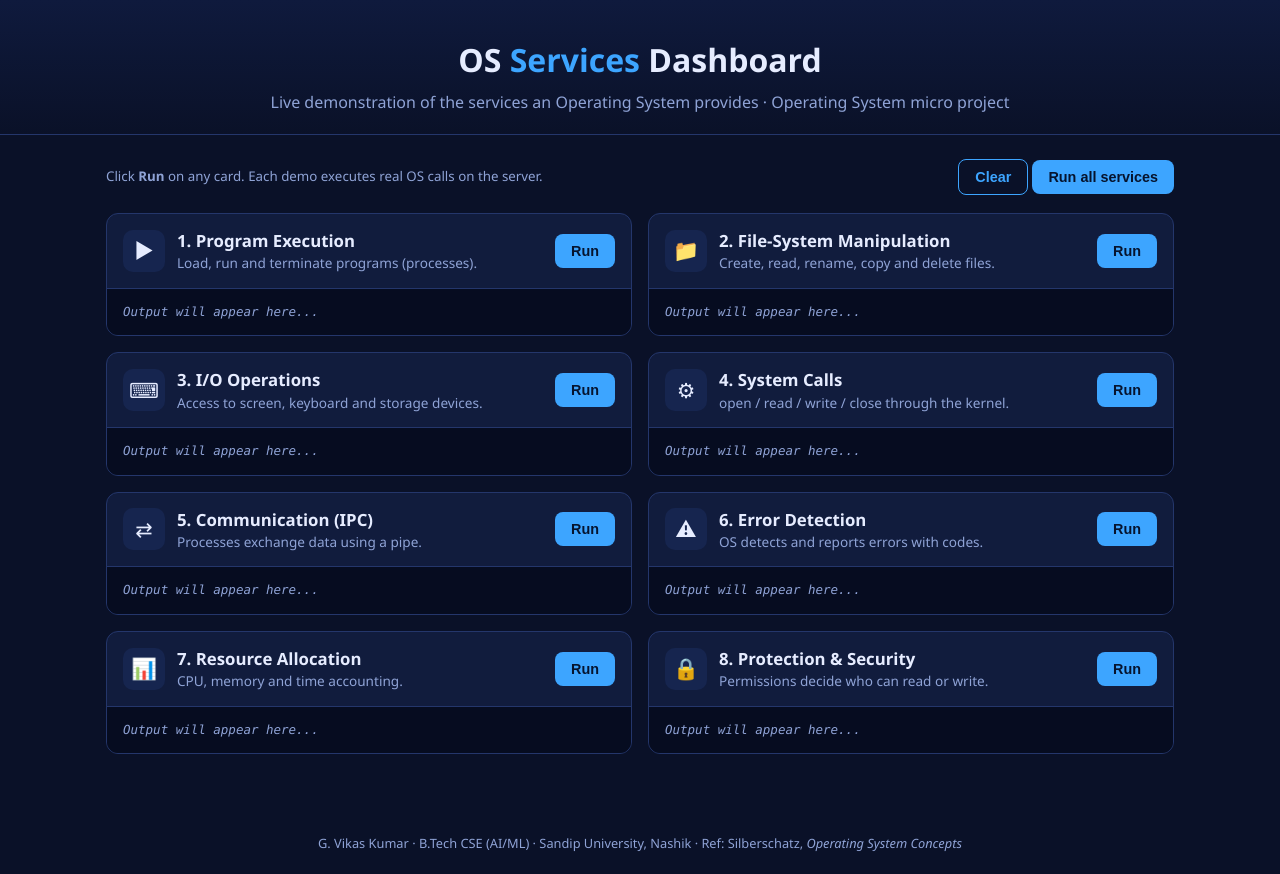
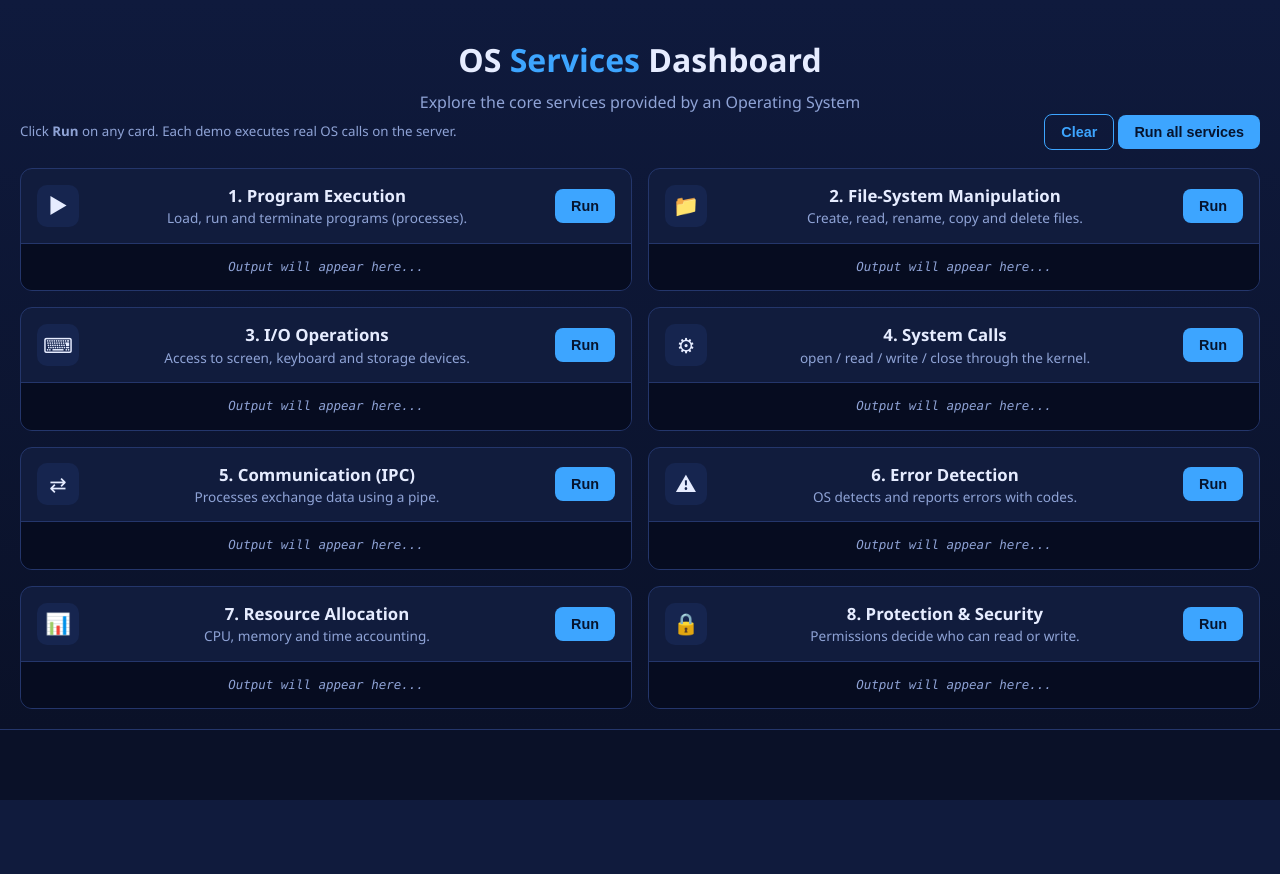
Before and after one commit to vikas70521-code/os-services-flask, a Flask app: page / in a window 1280 px wide. After the commit the page ends 800 px from the top, so only its background shows below. Run offline with Flask 3, Linux system fonts and the light colour scheme.

Commit message:
Remove personal details from dashboard
Updated the introductory paragraph and footer information in the index.html file.

```diff
--- a/templates/index.html
+++ b/templates/index.html
@@ -9,9 +9,7 @@
 <body>
 <header>
   <h1>OS <span>Services</span> Dashboard</h1>
-  <p>Live demonstration of the services an Operating System provides &middot; Operating System micro project</p>
-</header>
-<main>
+  <p>Explore the core services provided by an Operating System</p>
   <div class="toolbar">
     <small>Click <b>Run</b> on any card. Each demo executes real OS calls on the server.</small>
     <div><button class="ghost" onclick="clearAll()">Clear</button> <button onclick="runAll()">Run all services</button></div>
@@ -29,7 +27,6 @@
   {% endfor %}
   </div>
 </main>
-<footer>G. Vikas Kumar &middot; B.Tech CSE (AI/ML) &middot; Sandip University, Nashik &middot; Ref: Silberschatz, <i>Operating System Concepts</i></footer>
 <script>
 function show(r){
   const out=document.getElementById('out-'+r.id), b=document.getElementById('badge-'+r.id);
```
